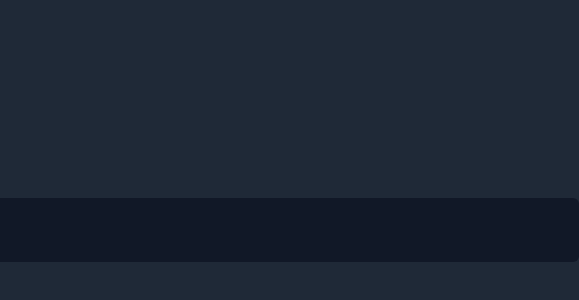
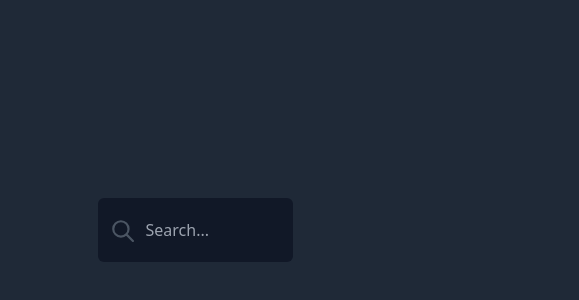
Before and after one commit to kacperklosowski/starwars-app, a React (Vite) app: page / in a window 390 px wide. Shown: the part 192-492 px from the top of the page, 579 px wide, since content can reach past the window. Built offline with nearby package versions, Linux system fonts and the light colour scheme.

Commit message:
Fix responsiveness of search box

```diff
--- a/src/components/SearchBox.tsx
+++ b/src/components/SearchBox.tsx
@@ -2,8 +2,8 @@ import MagnifyingGlassIcon from "./MagnifyingGlassIcon";
 
 const SearchBox = () => {
   return (
-    <form method="GET">
-      <div className="w-192 relative text-gray-600 focus-within:text-gray-400">
+    <form method="GET" className='w-50vw'>
+      <div className="relative text-gray-600 focus-within:text-gray-400">
         <span className="absolute inset-y-0 left-0 flex items-center pl-2">
           <button type="submit" className="p-1">
             <MagnifyingGlassIcon />
--- a/tailwind.config.js
+++ b/tailwind.config.js
@@ -8,6 +8,9 @@ export default {
     extend: {
       width: {
         '192': '48rem'
+      },
+      spacing: {
+        '50vw': '50vw'
       }
     },
   },
```
